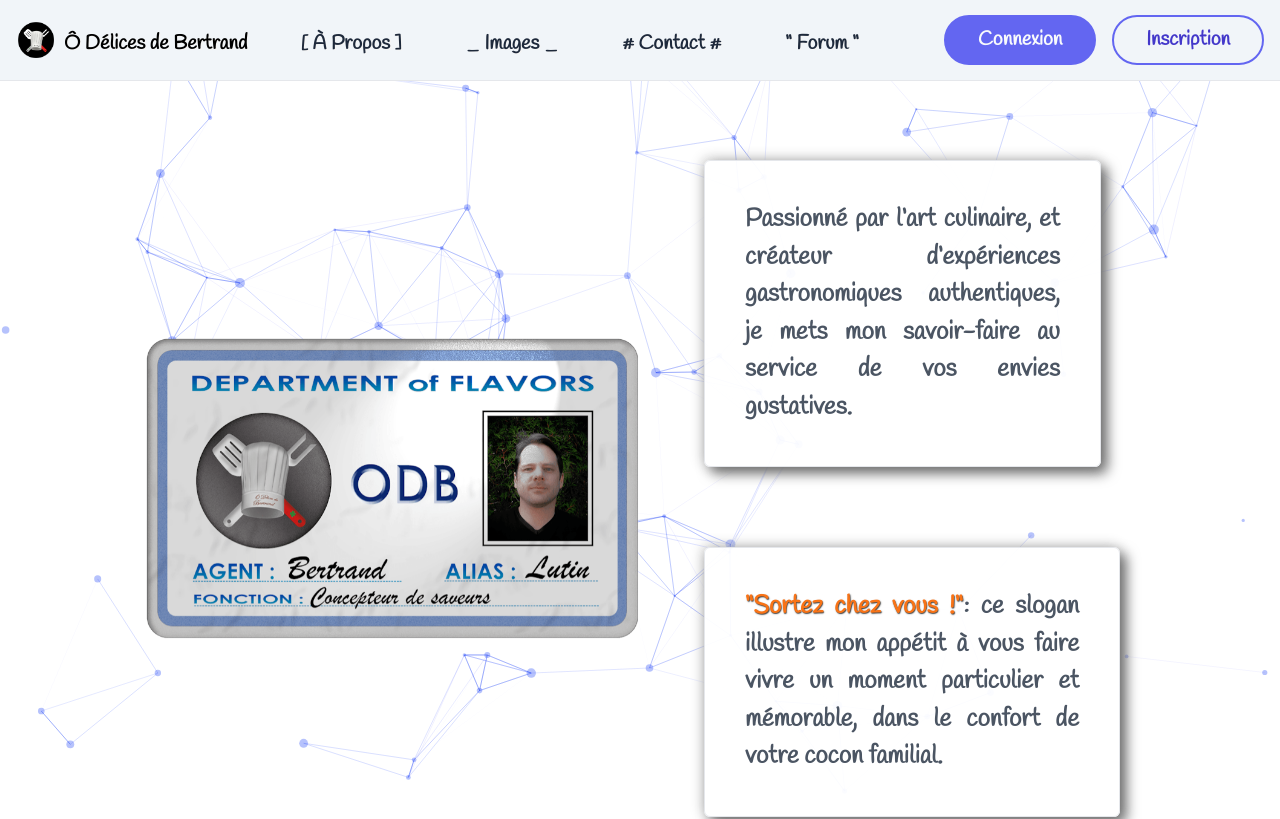
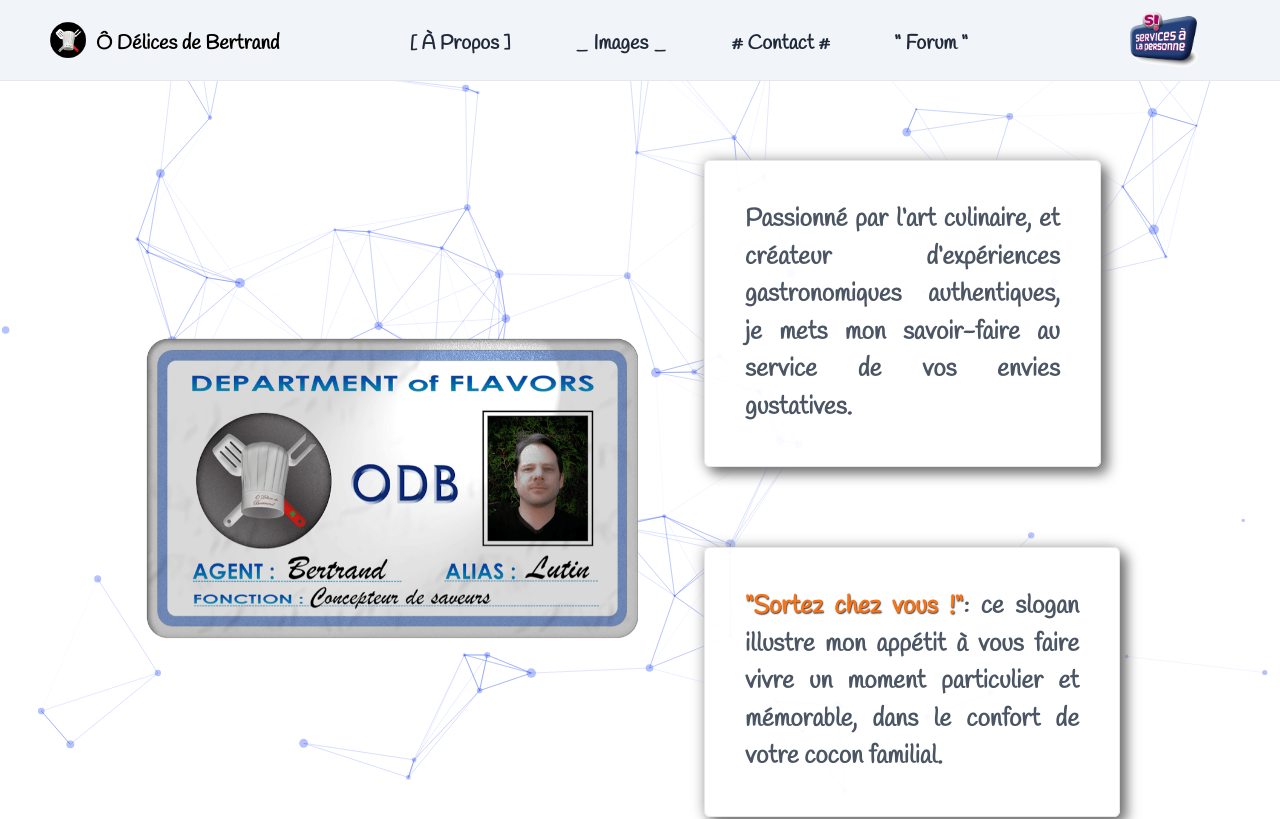
Before and after one commit to lutinmaviou/odelices, a Next.js app: page /about in a window 1280 px wide. Shown: the top 819 px of the page. Built offline with nearby package versions, Linux system fonts and the light colour scheme.

Commit message:
style: design home page

```diff
--- a/app/components/Navbar.tsx
+++ b/app/components/Navbar.tsx
@@ -31,12 +31,15 @@ const Navbar = () => {
       select-none
      "
     >
-      <nav className="h-[80px] flex justify-between items-center p-4">
+      <nav className="h-[80px] flex justify-between items-center p-4 lg:py-4 lg:px-12">
         <div
           className="logo flex justify-between items-center py-3"
           onClick={menuIcon === true ? handleMobileNavigation : undefined}
         >
-          <Link href="/" className="flex justify-around items-center">
+          <Link
+            href="/"
+            className="flex justify-around items-center hover:scale-110 transition"
+          >
             <Image
               src="/assets/img/logo.png"
               alt="Logo de l'entreprise"
@@ -64,16 +67,26 @@ const Navbar = () => {
             <Link href="/forum">&ldquo; Forum &ldquo;</Link>
           </li>
         </ul>
-        <div className="hidden lg:flex">
+        {/* <div className="hidden lg:flex">
           <Link href="/login">
-            <button className="capitalize mr-4 lg:text-sm xl:text-xl 4xl:text-3xl border-2 border-indigo-500 bg-indigo-500 text-slate-50 hover:bg-slate-800 hover:text-indigo-100 rounded-full font-bold px-8 py-2">
-              connexion
+            <button className="mr-4 lg:text-sm xl:text-xl 4xl:text-3xl border-2 border-indigo-500 bg-indigo-500 text-slate-50 hover:bg-slate-800 hover:text-indigo-100 rounded-full font-bold px-8 py-2">
+              Connexion
             </button>
           </Link>
           <Link href="/signup">
-            <button className="capitalize lg:text-sm xl:text-xl 4xl:text-3xl border-2 border-indigo-500 text-indigo-700 hover:bg-slate-800 hover:text-indigo-100 rounded-full font-bold px-8 py-2">
-              inscription
+            <button className="lg:text-sm xl:text-xl 4xl:text-3xl border-2 border-indigo-500 text-indigo-700 hover:bg-slate-800 hover:text-indigo-100 rounded-full font-bold px-8 py-2">
+              Inscription
             </button>
+          </Link>
+        </div> */}
+        <div className="lg:mr-8 hover:scale-125 transition hover:text-indigo-700">
+          <Link href="/forum">
+            <Image
+              src={'/assets/img/logo-sap.gif'}
+              width={70}
+              height={70}
+              alt="Logo Service à la personne"
+            />
           </Link>
         </div>
         <div className="flex lg:hidden" onClick={handleMobileNavigation}>
@@ -116,7 +129,7 @@ const Navbar = () => {
               >
                 <Link href="/forum">forum</Link>
               </li>
-              <li className="mt-5">
+              {/* <li className="mt-5">
                 <Link href="/login" onClick={handleMobileNavigation}>
                   <button className="text-white bg-indigo-500 uppercase font-bold rounded-full py-3 w-[50vw] mb-3">
                     connexion
@@ -129,7 +142,7 @@ const Navbar = () => {
                     inscription
                   </button>
                 </Link>
-              </li>
+              </li> */}
             </ul>
           </div>
           {/* )} */}
--- a/app/page.tsx
+++ b/app/page.tsx
@@ -10,12 +10,12 @@ export const metadata: Metadata = {
 const Home = () => {
   return (
     <main className="bg-slate-400 bg-texture">
+      <div className="absolute h-[30dvh] lg:h-[60dvh] w-full bg-white bg-texture"></div>
       <section className="h-[calc(100dvh-80px)] flex flex-col mt-[80px] w-[90%] mx-auto font-bold">
         <div
           className="
           main-title
           handlee
-        text-orange-500
           text-center
           text-[1.5rem]
           md:text-[3rem]
@@ -24,15 +24,18 @@ const Home = () => {
           "
         >
           <div className="w-4/5 lg:w-1/2 m-auto py-[calc(100dvh/15)]">
-            <h1 className="text-3xl lg:text-6xl w-2/3 lg:w-full m-auto relative coming-title">
+            <h1 className="text-3xl lg:text-6xl w-4/5 lg:w-full m-auto relative -top-20 lg:top-0 text-orange-500">
               Ô Délices de Bertrand
             </h1>
+            <h2 className="text-amber-400 relative -top-20 pt-1 lg:top-0">
+              Un chef dans votre cuisine
+            </h2>
             <Image
               src={'/assets/img/chef-lutin.png'}
-              width={1920}
+              width={1200}
               height={1097}
               alt="Coque en chocolat noir, crème fouettée au citron vert et fruits de saison"
-              className="mt-5"
+              className="mt-5 relative"
             />
           </div>
         </div>
```
Also changed, not shown: app/page.scss (+0 -13 lines), public/assets/img/logo-sap.gif (added), 1 other file (tests, documents, lock files or other folders).
